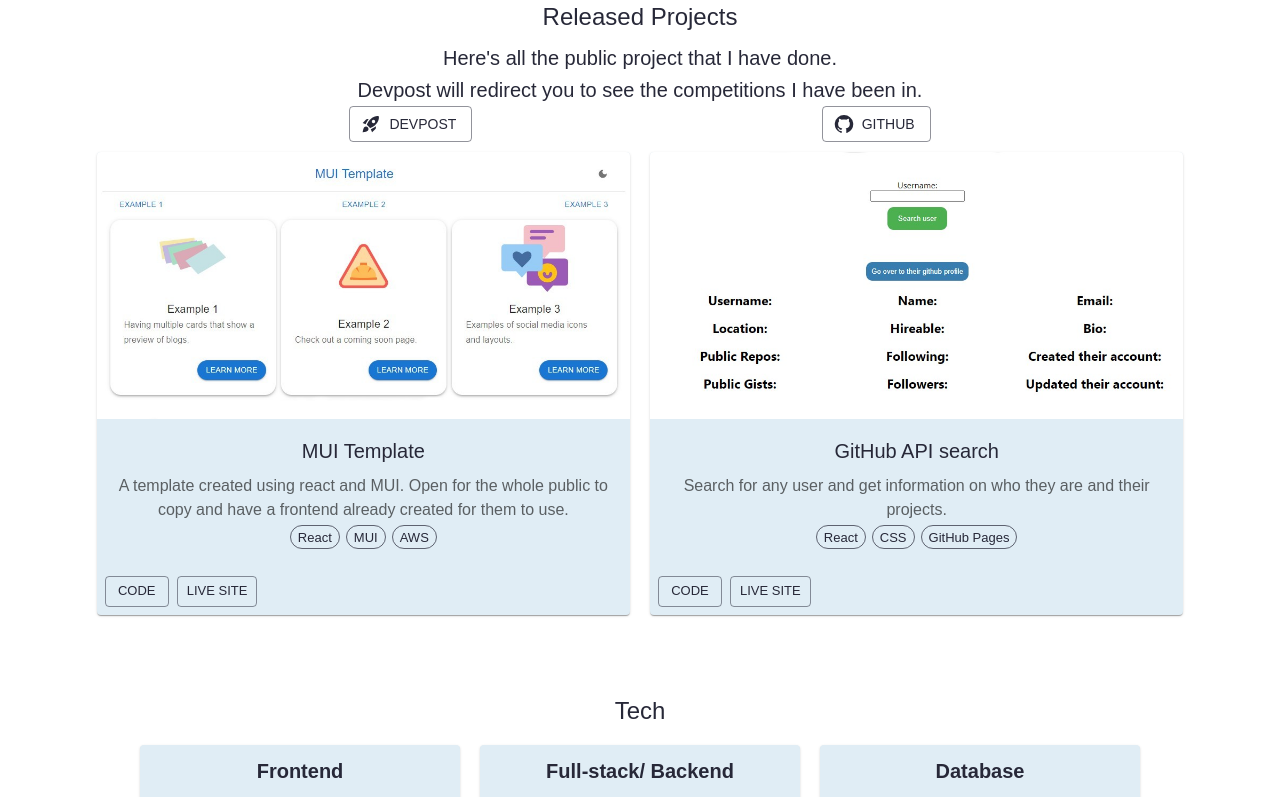
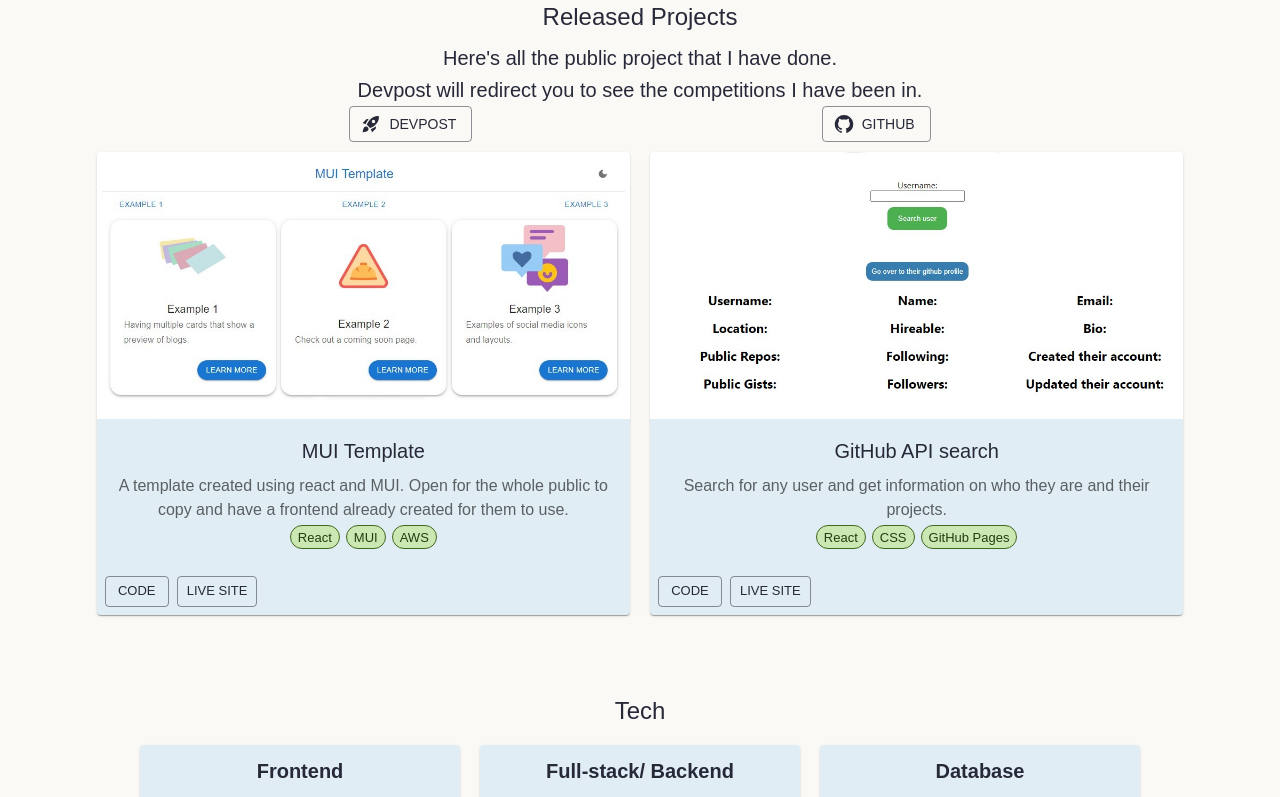
Before and after one commit to YoselineGuerrero/dev-portfolio, a React (Create React App) app: page /#/ in a window 1280 px wide. Shown: the part 497-1294 px from the top of the page. Built offline with nearby package versions, Linux system fonts and the light colour scheme.

Commit message:
white to off white for light theme background. Green chip color

```diff
--- a/src/theme.js
+++ b/src/theme.js
@@ -58,6 +58,17 @@
           }
         }
       }
+    },
+    MuiChip:{
+      styleOverrides:{
+        root:{
+          '&.MuiChip-root':{
+            backgroundColor: '#cbe8b3',
+            borderColor: '#406920',
+            color: '#253c12'
+          }
+        }
+      }
     }
   }
 })
@@ -74,7 +85,7 @@
       primary: '#272838',
     },
     background: {
-      default: "#FFF",
+      default: "#FAF9F6",
       paper: '#E0EDF5',
     },
   },
@@ -113,6 +124,17 @@
           }
         }
       }
+    },
+    MuiChip:{
+      styleOverrides:{
+        root:{
+          '&.MuiChip-root':{
+            backgroundColor: '#cbe8b3',
+            borderColor: '#406920',
+            color: '#253c12'
+          }
+        }
+      }
     }
   },
 })
```
